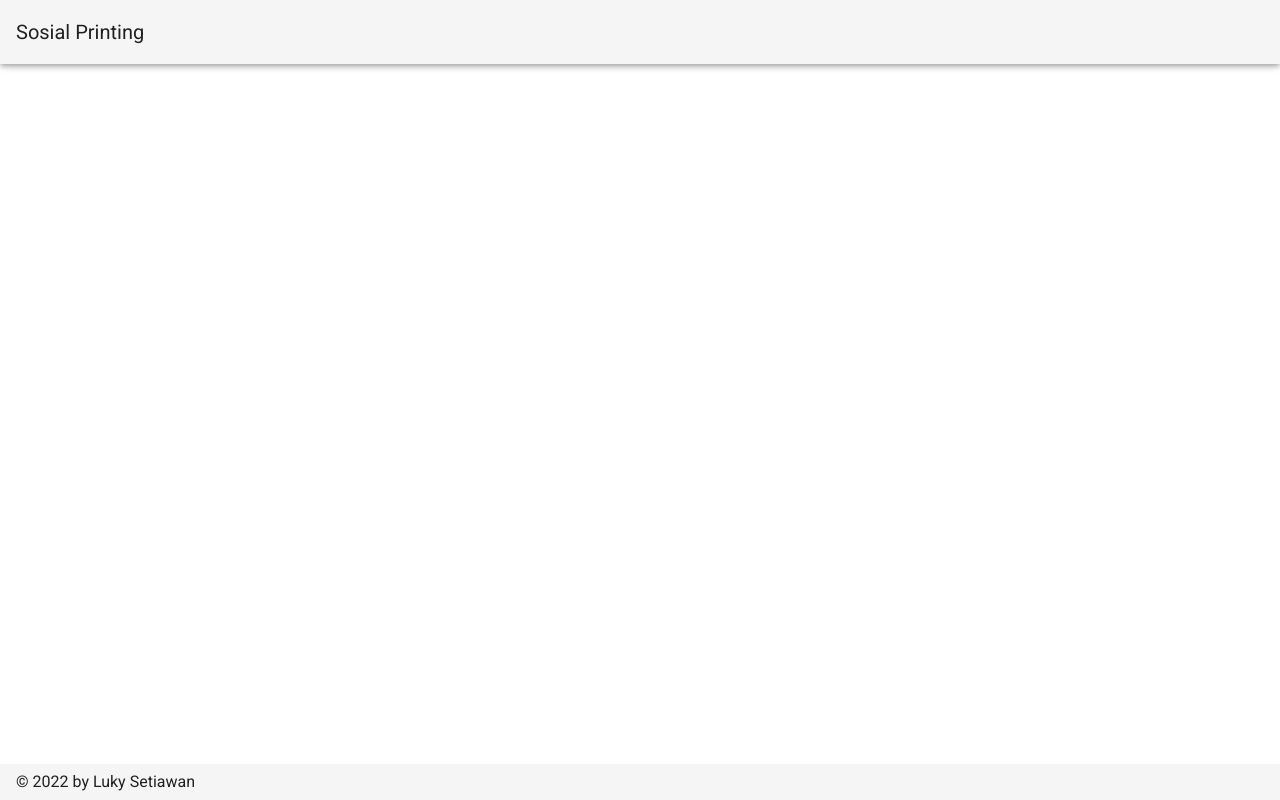
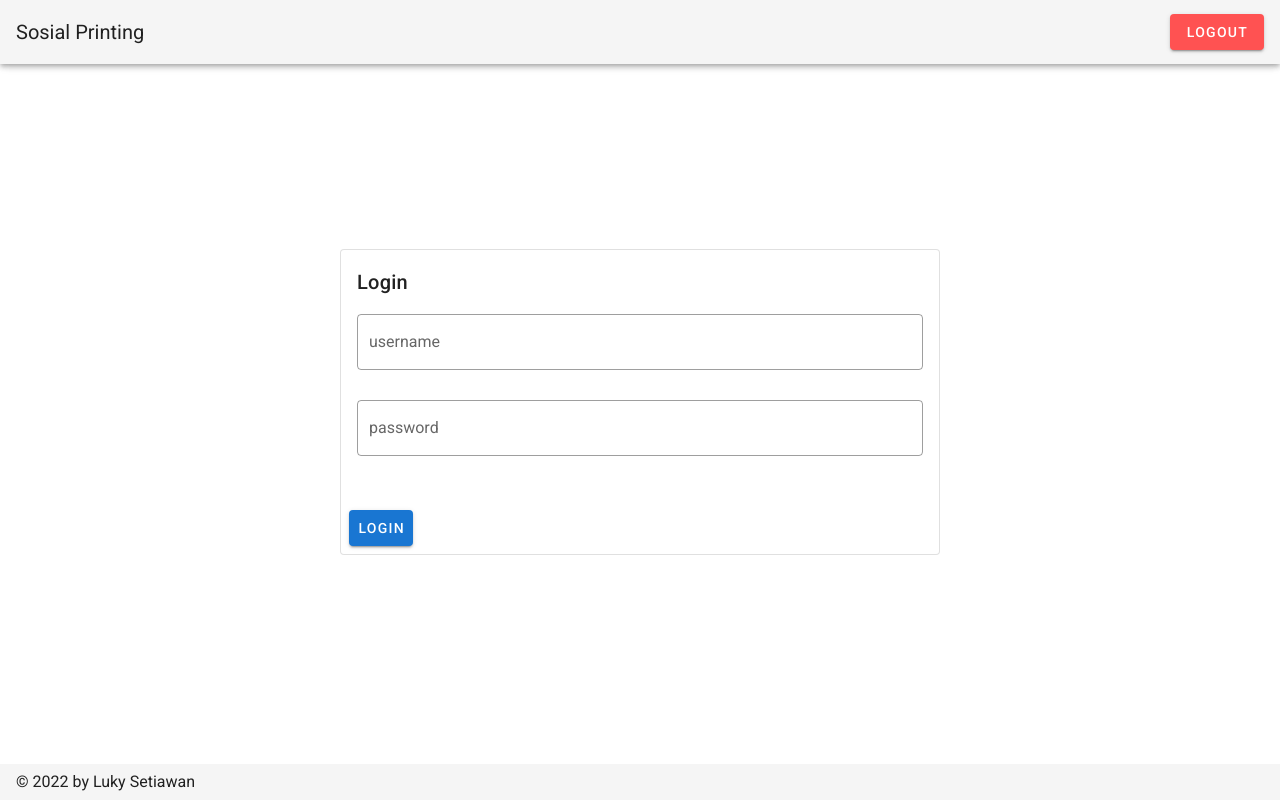
Before and after one commit to Slackluky/nuxt-gauss-elimination-page, a Nuxt app: page /login in a window 1280 px wide. Built offline with nearby package versions, Linux system fonts and the light colour scheme.

Commit message:
add auth middleware and store

```diff
--- /dev/null
+++ b/layouts/auth.vue
@@ -0,0 +1,12 @@
+<template>
+  <v-app>
+    <v-main>
+      <v-container> <Nuxt /> </v-container>
+    </v-main>
+  </v-app>
+</template>
+<script>
+export default {
+  name: 'AuthLayout'
+}
+</script>
--- a/layouts/default.vue
+++ b/layouts/default.vue
@@ -6,6 +6,10 @@
       app
     >
       <v-toolbar-title v-text="title" />
+      <v-spacer />
+      <v-btn class="error" dark @click="$store.dispatch('auth/logoutAction')">
+        Logout
+      </v-btn>
     </v-app-bar>
     <v-main>
       <v-container style="height: 100%">
@@ -41,6 +45,7 @@
 <script>
 export default {
   name: 'DefaultLayout',
+  middleware: 'authentication',
   data () {
     return {
       clipped: false,
--- a/nuxt.config.js
+++ b/nuxt.config.js
@@ -75,6 +75,9 @@ export default {
       }
     }
   },
+  router: {
+    // middleware: ['authentication']
+  },
 
   // Build Configuration: https://go.nuxtjs.dev/config-build
   build: {
--- a/pages/inspire.vue
+++ /dev/null
@@ -1,25 +0,0 @@
-<template>
-  <v-row>
-    <v-col class="text-center">
-      <img
-        src="/v.png"
-        alt="Vuetify.js"
-        class="mb-5"
-      >
-      <blockquote class="blockquote">
-        &#8220;First, solve the problem. Then, write the code.&#8221;
-        <footer>
-          <small>
-            <em>&mdash;John Johnson</em>
-          </small>
-        </footer>
-      </blockquote>
-    </v-col>
-  </v-row>
-</template>
-
-<script>
-export default {
-  name: 'InspirePage'
-}
-</script>
--- /dev/null
+++ b/pages/login.vue
@@ -0,0 +1,48 @@
+<template>
+  <v-row style="height: 100%;">
+    <v-col style="height: 100%" class="text-center d-flex justify-center align-center">
+      <v-card width="600" outlined>
+        <v-form ref="login" lazy-validation>
+          <v-card-title>Login</v-card-title>
+          <v-card-text>
+            <v-text-field :rules="rule.username" placeholder="admin" label="username" outlined />
+            <v-text-field :rules="rule.password" placeholder="admin" label="password" outlined type="password" />
+          </v-card-text>
+          <v-card-actions>
+            <v-btn class="primary" dark @click="login">
+              Login
+            </v-btn>
+          </v-card-actions>
+        </v-form>
+      </v-card>
+    </v-col>
+  </v-row>
+</template>
+
+<script>
+export default {
+  name: 'InspirePage',
+  data () {
+    return {
+      rule: {
+        username: [
+          v => (!!v || v === 0) || 'Field ini harus diisi',
+          v => v === 'admin' || 'username salah'
+        ],
+        password: [
+          v => (!!v || v === 0) || 'Field ini harus diisi',
+          v => v === 'admin' || 'password salah'
+        ]
+      }
+    }
+  },
+  methods: {
+    login () {
+      this.$refs.login.validate()
+      if (this.$refs.login.validate()) {
+        this.$store.dispatch('auth/loginAction')
+      }
+    }
+  }
+}
+</script>
--- /dev/null
+++ b/store/auth.js
@@ -0,0 +1,21 @@
+
+export const state = () => ({
+  login: false
+})
+
+export const mutations = {
+  setData (state, data) {
+    state.login = data
+  }
+}
+
+export const actions = {
+  loginAction (context) {
+    context.commit('setData', true)
+    this.$router.push('/')
+  },
+  logoutAction (context) {
+    context.commit('setData', false)
+    this.$router.push('/login')
+  }
+}
```
Also changed, not shown: middleware/authentication.js (added, +11 -0 lines).
